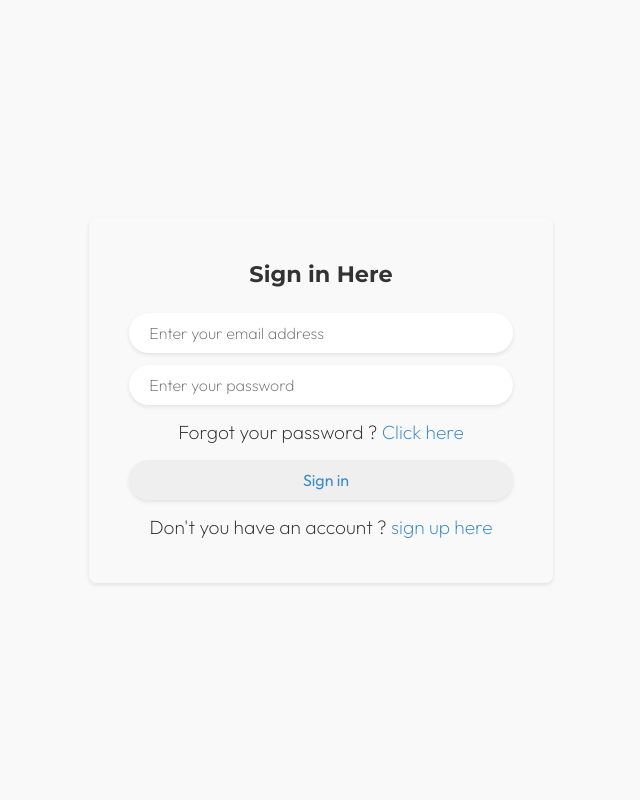
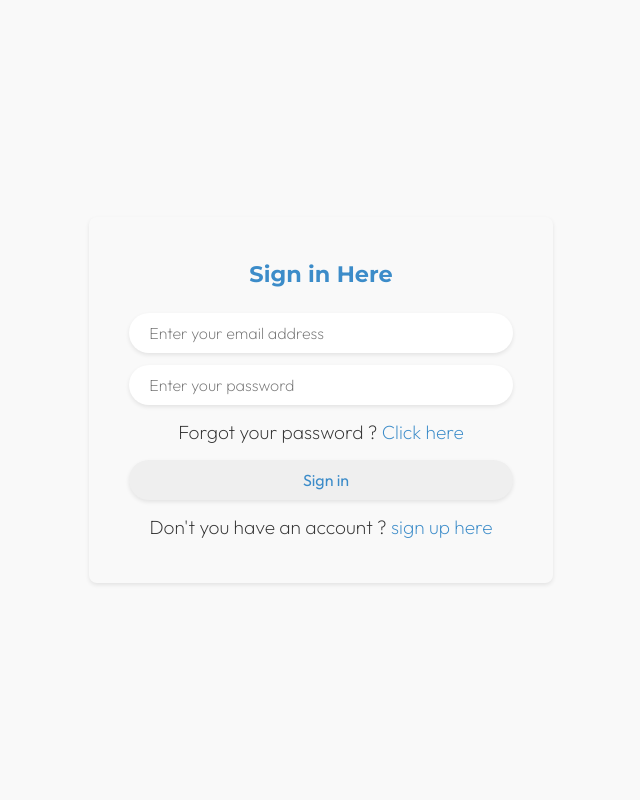
Before and after one commit to carlosgloire/penja_peppers, a PHP site: page /pages/login.html in a window 1280 px wide. Shown: the whole page, without its empty margins (319-959 px from the left). Run offline with PHP 8.4, Linux system fonts and the light colour scheme; some libraries are stand-ins or nearby versions; some web fonts are replaced.

Commit message:
The first version of penja peppers

```diff
--- a/asset/css/login.css
+++ b/asset/css/login.css
@@ -46,6 +46,8 @@ h6 ,button{
 }
 .login-section form  h3{
     margin-bottom: 20px;
+    color: #3c8cc9;
+
 }
 .login-section form div{
     display: grid;
```
